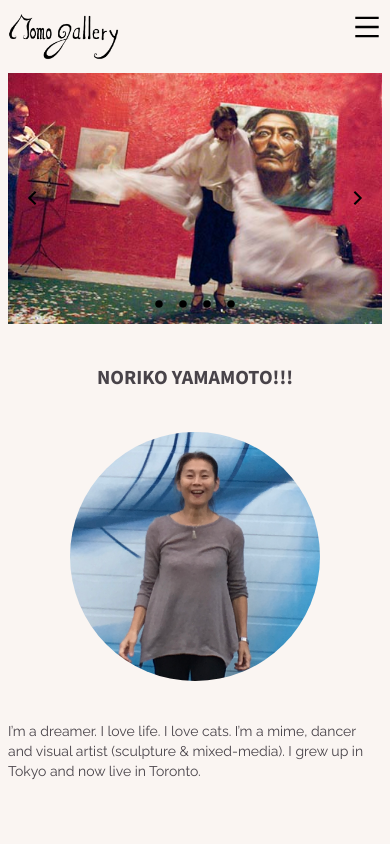
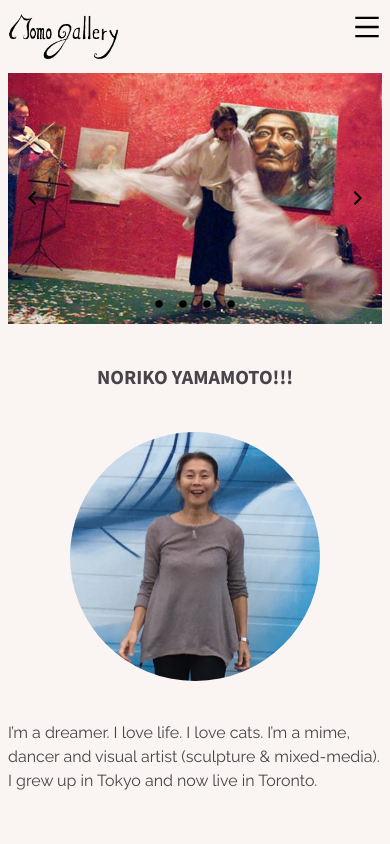
Before and after one commit to CarlSmoky/nextApp, a Next.js app: page / in a window 390 px wide. Shown: the top 844 px of the page. Built offline with nearby package versions, Linux system fonts and the light colour scheme; a web font is replaced by a local one.

Commit message:
Change font size

```diff
--- a/app/components/ParagraphWrapper.tsx
+++ b/app/components/ParagraphWrapper.tsx
@@ -7,7 +7,7 @@ interface Props {
 const ParagraphWrapper: React.FC<Props> = ({ paragraph }: Props) => {
   return (
     <div className="w-auto mt-10 md:mx-10 md:mt-0 md:w-2/3">
-        <p className="text-left text-grey-100 text-sm sm:text-base md:text-lg lg:text-xl font-paragraph">
+        <p className="text-left text-grey-100 text-base md:text-lg lg:text-xl font-paragraph">
           {paragraph}
         </p>
       </div>
```
